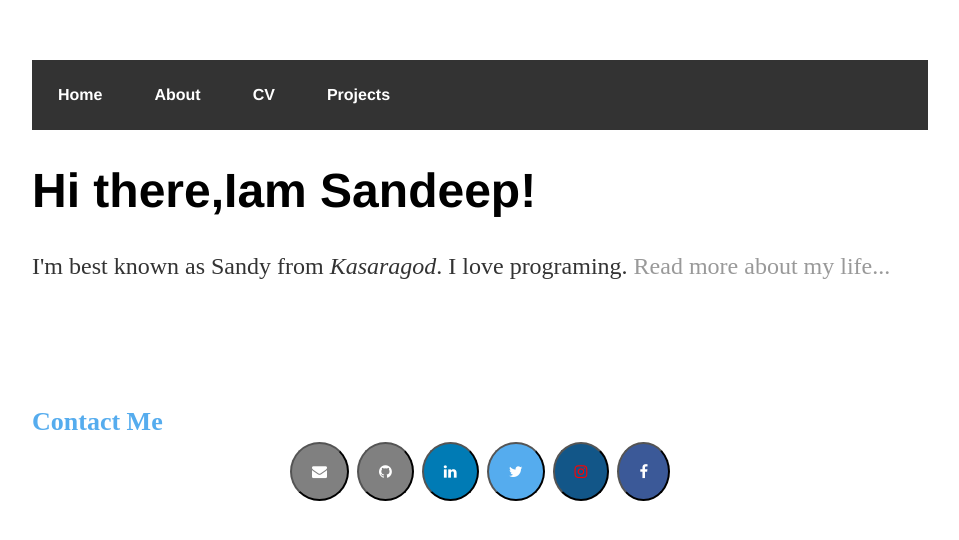
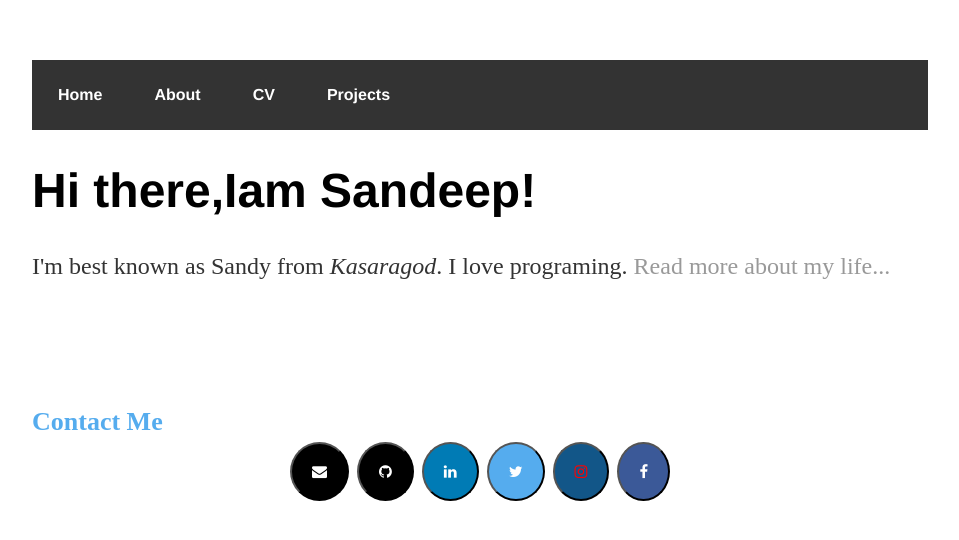
Before and after one commit to sandeepnayaks/sandeepnayaks.github.io, a Jekyll site: the page built from index.html, in a window 1280 px wide. Shown: the top 540 px of the page, without its empty margins (160-1119 px from the left). Built offline with Jekyll 4.4.1, drawn with Linux system fonts in a browser that asks for light colours.

Commit message:
Update main.css

```diff
--- a/css/main.css
+++ b/css/main.css
@@ -46,11 +46,11 @@ nav ul li a {
     opacity: 0.7;
 }
 .fa-envelope {
-  background: grey;
+  background: black;
   color: white;
 }
 .fa-github {
-  background: grey;
+  background: black;
   color: white;
 }
 .fa-facebook {
@@ -76,7 +76,7 @@ li a:hover {
   background-color: #111;
 }
 
-span{
+.cm{
    font-family: "Times New Roman";
     font-size: 26px;
    font-weight: bold;
```
